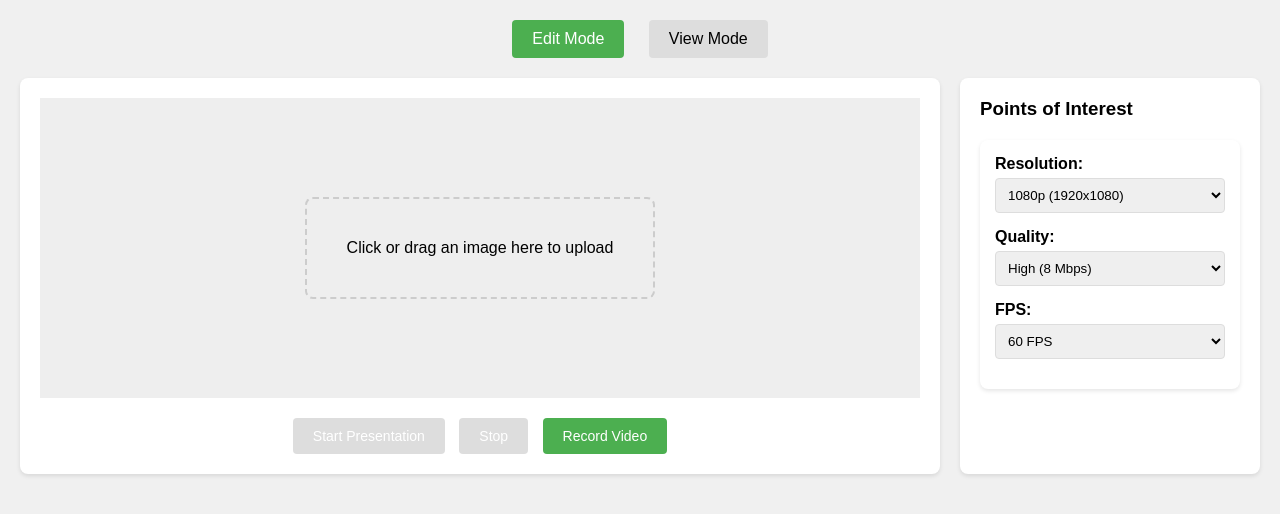
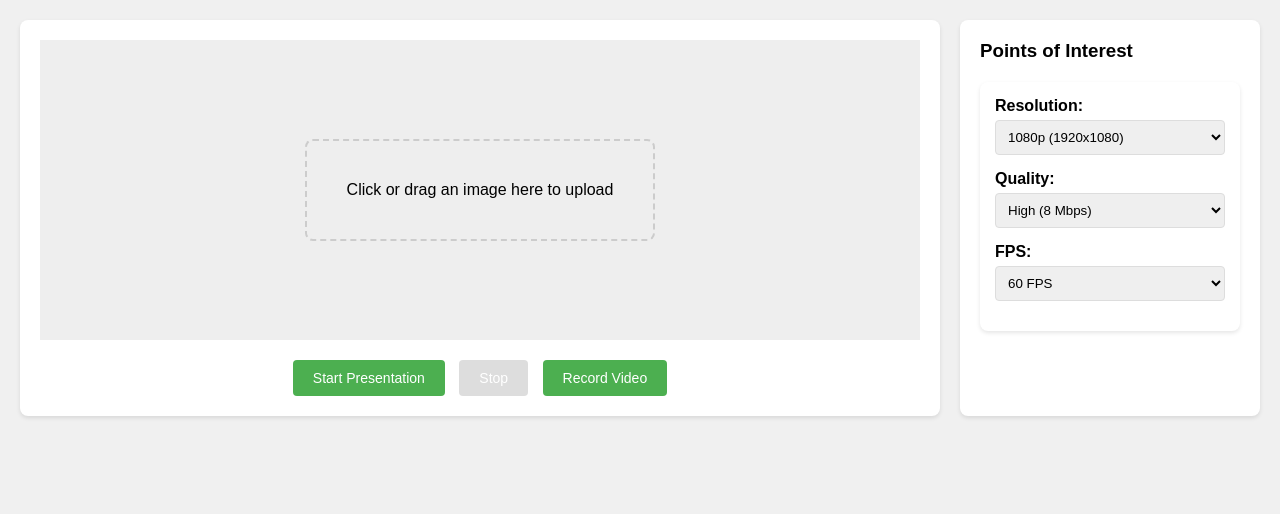
Before and after one commit to sebastianromano/Interactive-Guide-Creator, a plain HTML site: page index.html in a window 1280 px wide. Drawn offline with Linux system fonts and the light colour scheme.

Commit message:
remove modes

```diff
--- a/css/styles.css
+++ b/css/styles.css
@@ -31,30 +31,6 @@ body {
     padding: 20px;
     border-radius: 8px;
     box-shadow: 0 2px 4px rgba(0, 0, 0, 0.1);
-}
-
-.mode-selector {
-    margin-bottom: 20px;
-    text-align: center;
-}
-
-.mode-btn {
-    padding: 10px 20px;
-    margin: 0 10px;
-    border: none;
-    border-radius: 4px;
-    cursor: pointer;
-    font-size: 16px;
-    transition: background-color 0.3s;
-}
-
-.mode-btn.active {
-    background-color: #4CAF50;
-    color: white;
-}
-
-.mode-btn:not(.active) {
-    background-color: #ddd;
 }
 
 .image-container {
--- a/index.html
+++ b/index.html
@@ -9,11 +9,6 @@
 </head>
 
 <body>
-    <div class="mode-selector">
-        <button class="mode-btn active" data-mode="edit">Edit Mode</button>
-        <button class="mode-btn" data-mode="view">View Mode</button>
-    </div>
-
     <div class="container">
         <div class="left-panel">
             <div id="imageContainer" class="image-container">
@@ -21,20 +16,22 @@
                     Click or drag an image here to upload
                 </div>
             </div>
-            <input type="file" id="fileInput" accept="image/*" style="display: none;">
+
             <div id="controls">
-                <button id="startButton" class="control-btn" disabled>Start Presentation</button>
+                <button id="startButton" class="control-btn">Start Presentation</button>
                 <button id="stopButton" class="control-btn" disabled>Stop</button>
             </div>
         </div>
 
         <div class="right-panel">
             <h3>Points of Interest</h3>
-            <div id="pointList" class="point-list"></div>
+            <div id="pointList" class="point-list">
+            </div>
         </div>
     </div>
 
     <div id="description"></div>
+    <input type="file" id="fileInput" accept="image/*" style="display: none;">
 
     <script type="module" src="js/app.js"></script>
 </body>
--- a/js/app.js
+++ b/js/app.js
@@ -26,32 +26,15 @@ class App {
         this.presentationMode = new PresentationMode(this.pointManager, this.description);
         this.videoRecorder = new VideoRecorder(this.rightPanel);
 
-        // Set initial state
-        this.currentMode = 'edit';
+        // Set initial button states
+        this.startButton.disabled = false;
+        this.stopButton.disabled = true;
     }
 
     setupEventListeners() {
-        // Mode selection
-        document.querySelectorAll('.mode-btn').forEach(btn => {
-            btn.addEventListener('click', () => this.handleModeChange(btn));
-        });
-
         // Presentation controls
         this.startButton.addEventListener('click', () => this.startPresentation());
         this.stopButton.addEventListener('click', () => this.stopPresentation());
-    }
-
-    handleModeChange(btn) {
-        document.querySelectorAll('.mode-btn').forEach(b => b.classList.remove('active'));
-        btn.classList.add('active');
-        this.currentMode = btn.dataset.mode;
-
-        if (this.currentMode === 'view') {
-            this.startButton.disabled = false;
-        } else {
-            this.stopPresentation();
-            this.startButton.disabled = true;
-        }
     }
 
     startPresentation() {
```
